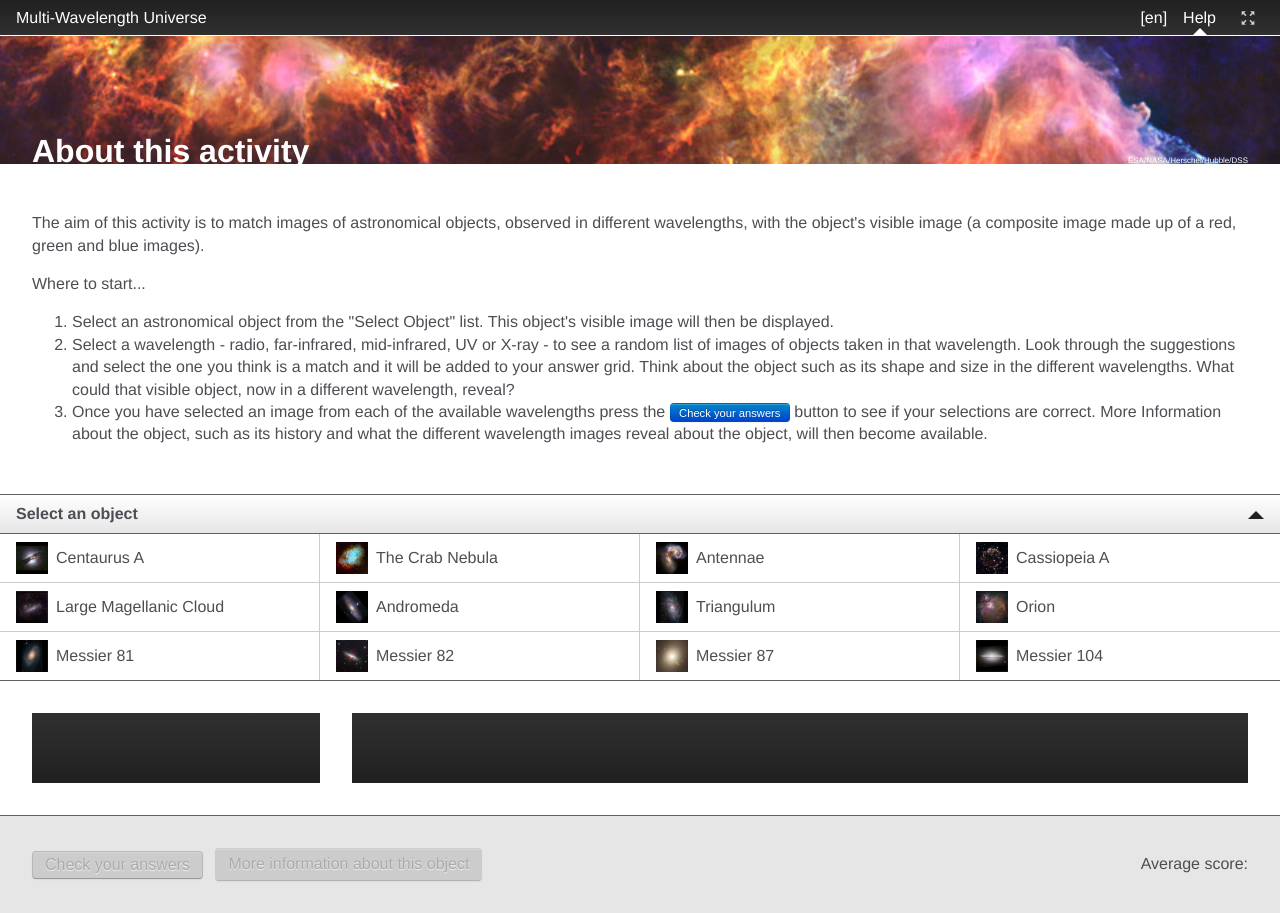
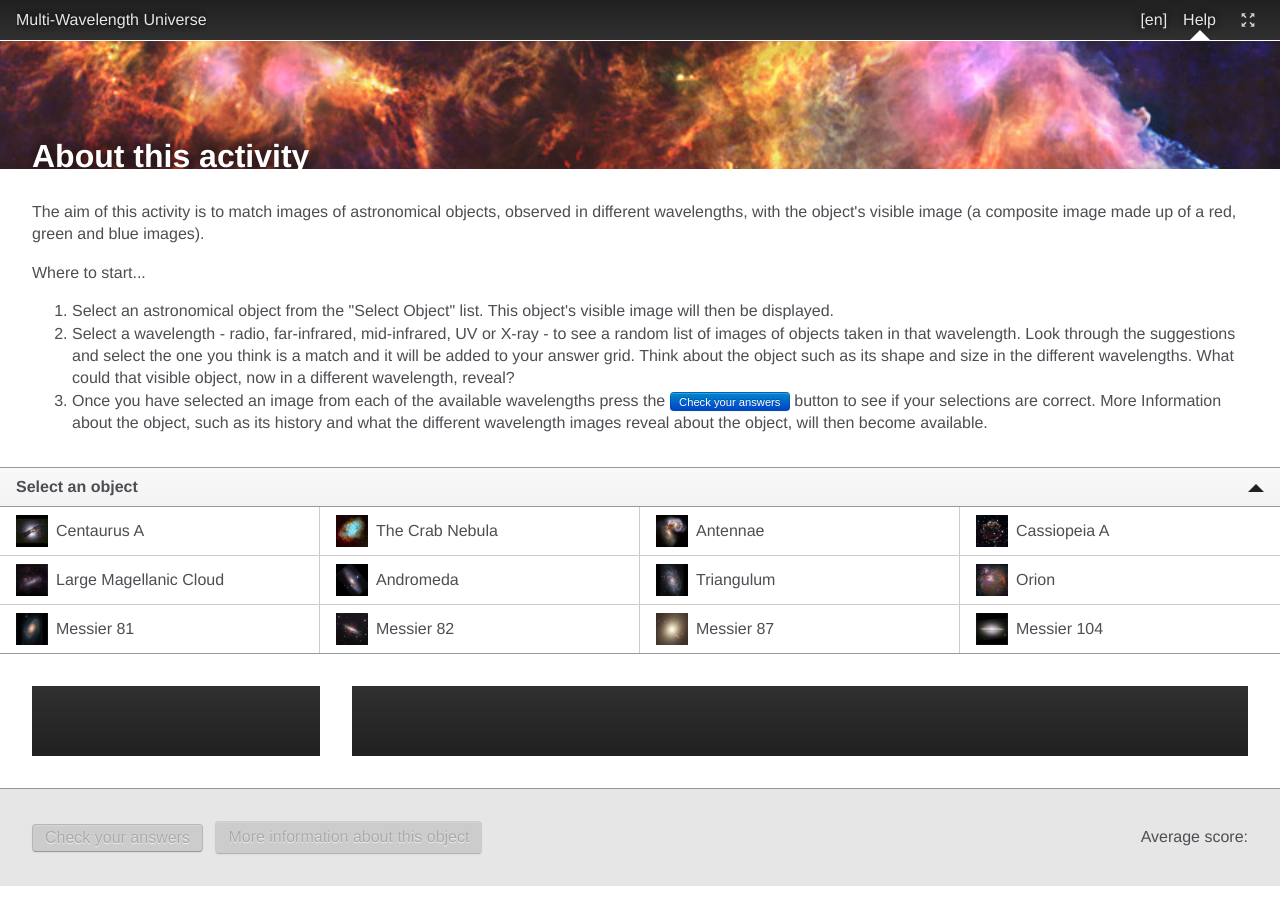
Before and after one commit to chrisnorth/multiwavelength-universe, a PHP site: page / in a window 1280 px wide. After the commit the page ends 886 px from the top, so only its background shows below. Run offline with PHP 8.4, Linux system fonts and the light colour scheme.

Commit message:
Some text shadows

```diff
--- a/css/style.css
+++ b/css/style.css
@@ -10,10 +10,11 @@ h1, h2, h3 { font-size: 1em; margin: 0px; }
 img { border: 1px solid #808080; display: inline-block; }
 
 .fullscreen { overflow-y: auto; }
-.section { padding: 0.5em 1em; border-bottom: 1px solid #606060; max-width: 100%; }
+.section { padding: 0.5em 1em; border-bottom: 1px solid #999999; max-width: 100%; }
 
 #titlebar {
-	color: white;
+	color: #e6e6e6;
+	text-shadow: 0px 0px 0.5em black;
 	background-color: #202020;
 	background-image:-moz-linear-gradient(top,#202020,#303030);
 	background-image:-webkit-gradient(linear,0 0,0 100%,from(#202020),to(#303030));
@@ -22,16 +23,19 @@ img { border: 1px solid #808080; display: inline-block; }
 	background-image:linear-gradient(to bottom,#202020,#303030);
 	background-repeat:repeat-x;
 	border-bottom: 1px solid white;
-	height: 1.2em;
 }
-#titlebar h1, #titlebar .title { display: inline-block; line-height: 1em; }
-#titlebar .title { overflow: hidden; max-width: 50%; line-height: 1.2em; text-overflow: ellipsis; white-space: nowrap; }
+#titlebar, #titlebar .title, #titlebar #menu {
+	height: 1.5em;
+	line-height: 1.5em;
+}
+#titlebar h1, #titlebar .title { display: inline-block; }
+#titlebar .title { overflow: hidden; max-width: 50%; text-overflow: ellipsis; white-space: nowrap; }
 #titlebar a { color: inherit; text-decoration: none; }
-#titlebar #menu { float: right; display: inline-block; height: 1.2em; line-height: 1.2em; }
+#titlebar #menu { float: right; display: inline-block; }
 .rtl #titlebar #menu { float: left; }
 #titlebar .item { position: relative; margin-right: 1em; }
 .rtl #titlebar .item { margin-left: 1em; margin-right: 0px; float: right; }
-#titlebar .fullscreenbtn { float: right; margin-top: -0.35em; border: 0px; cursor: pointer; }
+#titlebar .fullscreenbtn { float: right; margin-top: -0.25em; border: 0px; cursor: pointer; }
 .rtl #titlebar .fullscreenbtn { float: left; }
 .helpbtn.on:after { content:""; position: absolute; width: 0; height: 0; left: 50%; top: 1.2em; margin: 0 0 0 -0.75em; border-bottom: 0.75em solid white; border-left: 0.75em solid transparent; border-right: 0.75em solid transparent; }
 .rtl .helpbtn.on:after { left: 0; right: 50%; margin: 0 -0.75em 0 0; }
@@ -55,12 +59,15 @@ img { border: 1px solid #808080; display: inline-block; }
 
 #info, #help { background-color: white; }
 #help { padding: 0px; }
-#help #banner { position: relative; width: 100%; height: 8em; background-image: url('../images/banner.jpg'); background-size: cover; background-position: center center; }
+#help #banner { position: relative; width: 100%; height: 8em; background-image: url('../images/banner.jpg'); background-size: cover; background-position: center center; overflow: hidden; }
 #help h1 { font-size: 2em; color: white; bottom: -0.3em; left: 1em; position: absolute; }
 .rtl #help h1 { right: 1em; left: 0px; }
-#help .attribution { font-size: 0.5em; color: white; bottom: -1.25em; right: 4em; position: absolute; }
+#help .attribution { font-size: 0.5em; color: white; bottom: -1.25em; right: 4em; position: absolute; font-weight: 400; }
 .rtl #help .attribution { left: 4em; text-align: left; }
+#help h1, #help .attribution { text-shadow: 0px 0px 0.5em black; }
 #help h2 { font-size: 1.5em; }
+#help p:first-child { margin-top: 0px; }
+#help p:last-child, #help ol:last-child { margin-bottom: 0px; }
 #info, .helpinner, #main, #footer { padding: 2em; }
 #info { display: none; }
 #info .illustration { float: left; width: 352px; margin-right: 1em; }
@@ -77,18 +84,18 @@ img { border: 1px solid #808080; display: inline-block; }
 #objects h2 {
 	cursor: pointer;
 	background-color:#f5f5f5;
-	background-image:-moz-linear-gradient(top,#fff,#e6e6e6);
-	background-image:-webkit-gradient(linear,0 0,0 100%,from(#fff),to(#e6e6e6));
-	background-image:-webkit-linear-gradient(top,#fff,#e6e6e6);
-	background-image:-o-linear-gradient(top,#fff,#e6e6e6);
-	background-image:linear-gradient(to bottom,#fff,#e6e6e6);
+	background-image:-moz-linear-gradient(top,#f9f9f9,#f3f3f3);
+	background-image:-webkit-gradient(linear,0 0,0 100%,from(#f9f9f9),to(#f3f3f3));
+	background-image:-webkit-linear-gradient(top,#f9f9f9,#f3f3f3);
+	background-image:-o-linear-gradient(top,#f9f9f9,#f3f3f3);
+	background-image:linear-gradient(to bottom,#f9f9f9,#f3f3f3);
 	background-repeat:repeat-x;
 }
 #objects ul {
 	list-style: none;
 	margin: 0px;
 	padding: 0px;
-	border-top: 1px solid #606060;
+	border-top: 1px solid #999999;
 }
 #objects h2, #objects ul li .object { padding: 0.5em 1em; }
 #objects ul li .object { border-right: 1px solid #ccc; border-bottom: 1px solid #ccc; }
--- a/js/master.json
+++ b/js/master.json
@@ -2,7 +2,7 @@
 	"title": { "_title": "Main title", "_text": "The title of the activity", "_type": "string" },
 	"language" : {
 		"_title": "About the language",
-		"code" : { "_title": "Language Code", "_text": "The two letter language ", "_type": "string" },
+		"code" : { "_title": "Language Code", "_text": "The two letter language code", "_type": "string" },
 		"name" : { "_title": "Language Name", "_text": "This is the name of the language in that language e.g. English, Fran&#231;ais, Espa&#241;ol, and &#2350;&#2366;&#2344;&#2325; &#2361;&#2367;&#2344;&#2381;&#2342;&#2368;. It appears in the language menu.", "_type": "string" },
 		"alignment" : { "_title": "Language Direction", "_text": "The direction that the language goes.", "_type": "select", "_options": [{"name":"left to right","value":"left"},{"name":"right to left","value":"right"}] }
 	},
```
